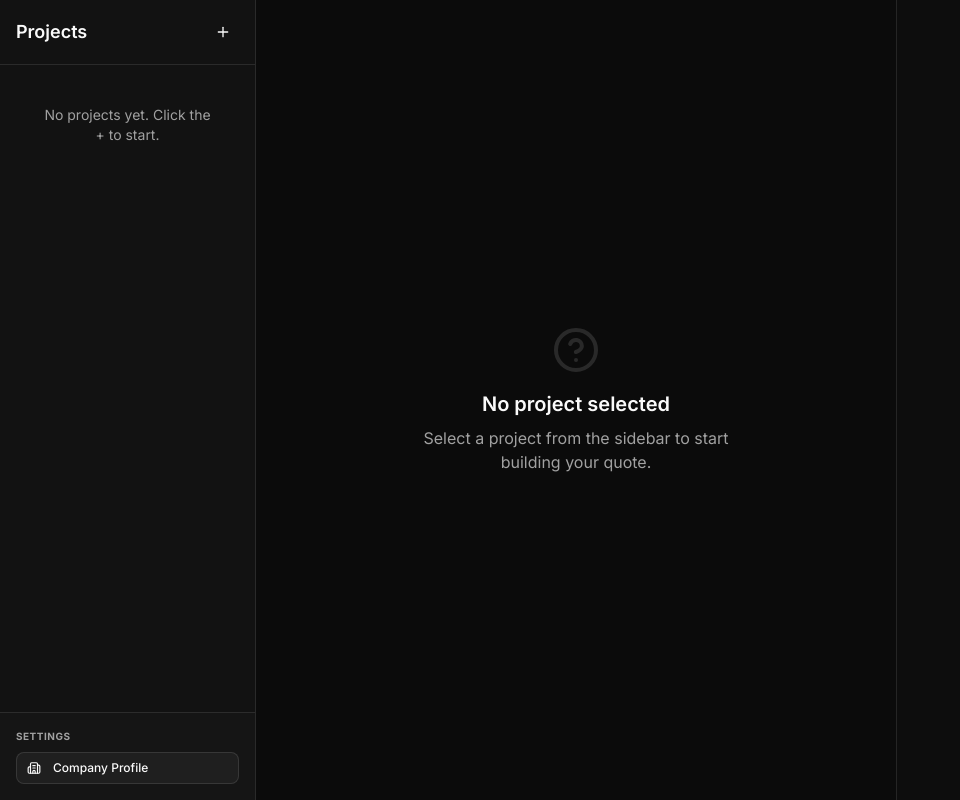
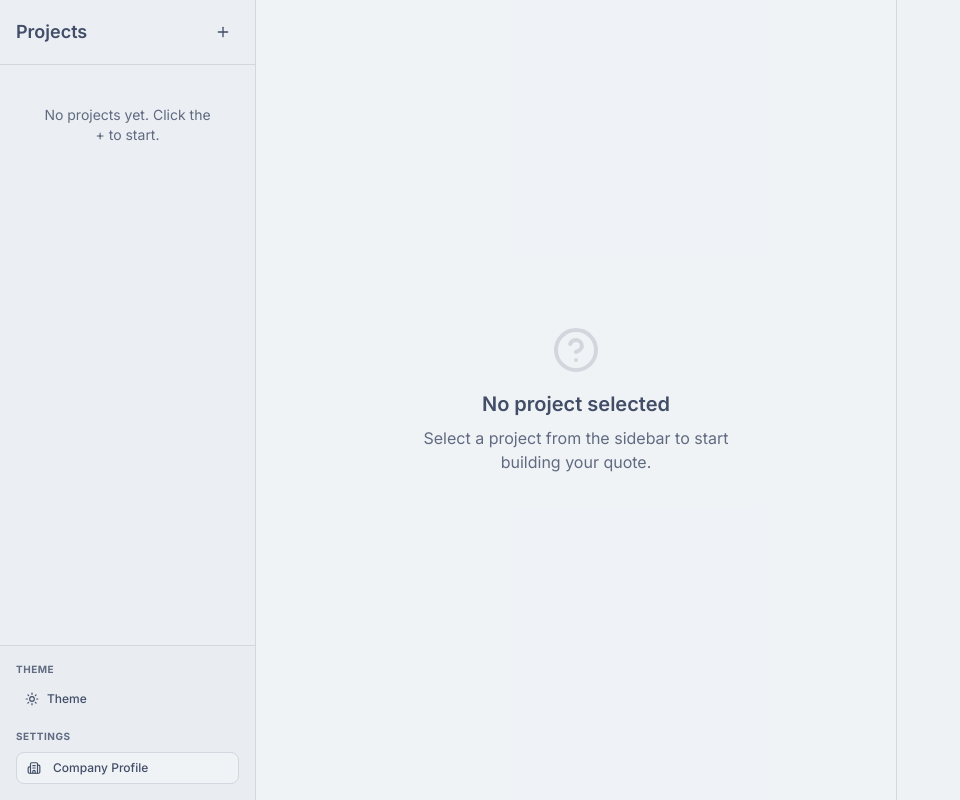
Before and after one commit to AlbertTheGr8r/quotable, a Next.js app: page / in a window 1280 px wide. Shown: the whole page, without its empty margins (0-960 px from the left). Built offline with nearby package versions, Linux system fonts and the light colour scheme; what @react-pdf/renderer would draw is missing.

Commit message:
Updated site theme

```diff
--- a/package.json
+++ b/package.json
@@ -22,6 +22,7 @@
     "lucide-react": "^1.11.0",
     "nanoid": "^5.1.9",
     "next": "16.2.4",
+    "next-themes": "^0.4.6",
     "react": "19.2.4",
     "react-dom": "19.2.4",
     "shadcn": "^4.5.0",
--- a/src/app/globals.css
+++ b/src/app/globals.css
@@ -58,81 +58,97 @@
 }
 
 :root {
-  --background: oklch(1 0 0);
-  --foreground: oklch(0.145 0 0);
-  --card: oklch(1 0 0);
-  --card-foreground: oklch(0.145 0 0);
-  --popover: oklch(1 0 0);
-  --popover-foreground: oklch(0.145 0 0);
-  --primary: oklch(0.205 0 0);
-  --primary-foreground: oklch(0.985 0 0);
-  --secondary: oklch(0.97 0 0);
-  --secondary-foreground: oklch(0.205 0 0);
-  --muted: oklch(0.97 0 0);
-  --muted-foreground: oklch(0.556 0 0);
-  --accent: oklch(0.97 0 0);
-  --accent-foreground: oklch(0.205 0 0);
-  --destructive: oklch(0.577 0.245 27.325);
-  --border: oklch(0.922 0 0);
-  --input: oklch(0.922 0 0);
-  --ring: oklch(0.708 0 0);
-  --chart-1: oklch(0.87 0 0);
-  --chart-2: oklch(0.556 0 0);
-  --chart-3: oklch(0.439 0 0);
-  --chart-4: oklch(0.371 0 0);
-  --chart-5: oklch(0.269 0 0);
+  --background: oklch(96.35% 0.005 247.93);
+  --foreground: oklch(42.48% 0.046 264.44);
+  --card: oklch(96.35% 0.005 247.93);
+  --card-foreground: oklch(42.48% 0.046 264.44);
+  --popover: oklch(96.35% 0.005 247.93);
+  --popover-foreground: oklch(42.48% 0.046 264.44);
+  --primary: oklch(66.45% 0.106 193.38);
+  --primary-foreground: oklch(96.35% 0.005 247.93);
+  --secondary: oklch(91.56% 0.01 255);
+  --secondary-foreground: oklch(42.48% 0.046 264.44);
+  --muted: oklch(91.56% 0.01 255);
+  --muted-foreground: oklch(52.48% 0.036 264.44);
+  --accent: oklch(91.56% 0.01 255);
+  --accent-foreground: oklch(42.48% 0.046 264.44);
+  --destructive: oklch(60.15% 0.181 20.37);
+  --destructive-foreground: oklch(96.35% 0.005 247.93);
+  --border: oklch(87.96% 0.013 255);
+  --input: oklch(87.96% 0.013 255);
+  --ring: oklch(42.48% 0.046 264.44);
+  --chart-1: oklch(60.15% 0.181 20.37);
+  --chart-2: oklch(66.45% 0.106 193.38);
+  --chart-3: oklch(61.34% 0.153 251.35);
+  --chart-4: oklch(79.08% 0.133 85.98);
+  --chart-5: oklch(67.43% 0.151 144.13);
   --radius: 0.625rem;
-  --sidebar: oklch(0.985 0 0);
-  --sidebar-foreground: oklch(0.145 0 0);
-  --sidebar-primary: oklch(0.205 0 0);
-  --sidebar-primary-foreground: oklch(0.985 0 0);
-  --sidebar-accent: oklch(0.97 0 0);
-  --sidebar-accent-foreground: oklch(0.205 0 0);
-  --sidebar-border: oklch(0.922 0 0);
-  --sidebar-ring: oklch(0.708 0 0);
+  --sidebar: oklch(98.5% 0 0);
+  --sidebar-foreground: oklch(42.48% 0.046 264.44);
+  --sidebar-primary: oklch(66.45% 0.106 193.38);
+  --sidebar-primary-foreground: oklch(96.35% 0.005 247.93);
+  --sidebar-accent: oklch(91.56% 0.01 255);
+  --sidebar-accent-foreground: oklch(66.45% 0.106 193.38);
+  --sidebar-border: oklch(87.96% 0.013 255);
+  --sidebar-ring: oklch(42.48% 0.046 264.44);
 
-  --success: oklch(0.627 0.194 149.214);
-  --success-foreground: oklch(0.985 0 0);
-  --warning: oklch(0.641 0.177 45.42);
-  --warning-foreground: oklch(0.145 0 0);
-  --caution: oklch(0.831 0.148 76.04);
-  --caution-foreground: oklch(0.145 0 0);
-  --info: oklch(0.488 0.243 264.376);
-  --info-foreground: oklch(0.985 0 0);
+  --success: oklch(67.43% 0.151 144.13);
+  --success-foreground: oklch(96.35% 0.005 247.93);
+  --warning: oklch(79.08% 0.133 85.98);
+  --warning-foreground: oklch(42.48% 0.046 264.44);
+  --caution: oklch(74.62% 0.154 44.8);
+  --caution-foreground: oklch(42.48% 0.046 264.44);
+  --info: oklch(61.34% 0.153 251.35);
+  --info-foreground: oklch(96.35% 0.005 247.93);
 }
 
 .dark {
-  --background: oklch(0.145 0 0);
-  --foreground: oklch(0.985 0 0);
-  --card: oklch(0.205 0 0);
-  --card-foreground: oklch(0.985 0 0);
-  --popover: oklch(0.205 0 0);
-  --popover-foreground: oklch(0.985 0 0);
-  --primary: oklch(0.922 0 0);
-  --primary-foreground: oklch(0.205 0 0);
-  --secondary: oklch(0.269 0 0);
-  --secondary-foreground: oklch(0.985 0 0);
-  --muted: oklch(0.269 0 0);
-  --muted-foreground: oklch(0.708 0 0);
-  --accent: oklch(0.269 0 0);
-  --accent-foreground: oklch(0.985 0 0);
-  --destructive: oklch(0.704 0.191 22.216);
-  --border: oklch(1 0 0 / 10%);
-  --input: oklch(1 0 0 / 15%);
-  --ring: oklch(0.556 0 0);
-  --chart-1: oklch(0.87 0 0);
-  --chart-2: oklch(0.556 0 0);
-  --chart-3: oklch(0.439 0 0);
-  --chart-4: oklch(0.371 0 0);
-  --chart-5: oklch(0.269 0 0);
-  --sidebar: oklch(0.205 0 0);
-  --sidebar-foreground: oklch(0.985 0 0);
-  --sidebar-primary: oklch(0.488 0.243 264.376);
-  --sidebar-primary-foreground: oklch(0.985 0 0);
-  --sidebar-accent: oklch(0.269 0 0);
-  --sidebar-accent-foreground: oklch(0.985 0 0);
-  --sidebar-border: oklch(1 0 0 / 10%);
-  --sidebar-ring: oklch(0.556 0 0);
+  --background: oklch(24.01% 0.035 274.32);
+  --foreground: oklch(86.29% 0.027 248.65);
+  --card: oklch(24.01% 0.035 274.32);
+  --card-foreground: oklch(86.29% 0.027 248.65);
+  --popover: oklch(24.01% 0.035 274.32);
+  --popover-foreground: oklch(86.29% 0.027 248.65);
+  --primary: oklch(88.42% 0.1 190.58);
+  --primary-foreground: oklch(24.01% 0.035 274.32);
+  --secondary: oklch(29.17% 0.038 273.69);
+  --secondary-foreground: oklch(86.29% 0.027 248.65);
+  --muted: oklch(29.17% 0.038 273.69);
+  --muted-foreground: oklch(76.29% 0.02 248.65);
+  --accent: oklch(29.17% 0.038 273.69);
+  --accent-foreground: oklch(86.29% 0.027 248.65);
+  --destructive: oklch(70.21% 0.153 15.69);
+  --destructive-foreground: oklch(24.01% 0.035 274.32);
+  --border: oklch(34.22% 0.041 273.49);
+  --input: oklch(34.22% 0.041 273.49);
+  --ring: oklch(86.29% 0.027 248.65);
+  --chart-1: oklch(70.21% 0.153 15.69);
+  --chart-2: oklch(88.42% 0.1 190.58);
+  --chart-3: oklch(75.29% 0.111 260.67);
+  --chart-4: oklch(89.82% 0.106 90.52);
+  --chart-5: oklch(84.71% 0.141 145.45);
+  --sidebar: oklch(24.01% 0.035 274.32);
+  --sidebar-foreground: oklch(86.29% 0.027 248.65);
+  --sidebar-primary: oklch(75.29% 0.111 260.67);
+  --sidebar-primary-foreground: oklch(86.29% 0.027 248.65);
+  --sidebar-accent: oklch(29.17% 0.038 273.69);
+  --sidebar-accent-foreground: oklch(86.29% 0.027 248.65);
+  --sidebar-border: oklch(34.22% 0.041 273.49);
+  --sidebar-ring: oklch(86.29% 0.027 248.65);
+}
+
+/* Theme transitions for dark mode */
+* {
+  transition-property: background-color, border-color, color, fill, stroke;
+  transition-timing-function: cubic-bezier(0.4, 0, 0.2, 1);
+  transition-duration: 300ms;
+}
+
+/* Respect reduced motion preferences */
+@media (prefers-reduced-motion: reduce) {
+  * {
+    transition-duration: 0ms;
+  }
 }
 
 @layer base {
--- a/src/app/layout.tsx
+++ b/src/app/layout.tsx
@@ -1,5 +1,6 @@
 import type { Metadata, Viewport } from "next";
 import { Inter } from "next/font/google";
+import { ThemeProvider } from "@/components/layout/ThemeProvider";
 import "./globals.css";
 
 const inter = Inter({
@@ -33,9 +34,11 @@ export default function RootLayout({
   children: React.ReactNode;
 }>) {
   return (
-    <html lang="en" className="dark">
+    <html lang="en" suppressHydrationWarning>
       <body className={`${inter.variable} font-sans antialiased bg-background text-foreground min-h-screen`}>
-        {children}
+        <ThemeProvider attribute="class" defaultTheme="system" enableSystem disableTransitionOnChange>
+          {children}
+        </ThemeProvider>
       </body>
     </html>
   );
--- a/src/components/layout/ProjectSidebar.tsx
+++ b/src/components/layout/ProjectSidebar.tsx
@@ -12,6 +12,7 @@ import { ScrollArea } from "@/components/ui/scroll-area";
 import { cn } from "@/lib/utils";
 import { useProjectStore } from "@/stores/project-store";
 import { CompanyProfileDialog } from "./CompanyProfileDialog";
+import { ThemeToggle } from "./ThemeToggle";
 
 export function ProjectSidebar() {
   const { projects, activeProjectId, actions } = useProjectStore();
@@ -103,9 +104,15 @@ export function ProjectSidebar() {
         </div>
       </ScrollArea>
 
-      <div className="p-4 border-t bg-muted/20">
-        <div className="text-[10px] uppercase font-bold text-muted-foreground tracking-wider mb-2">Settings</div>
-        <CompanyProfileDialog />
+      <div className="p-4 border-t bg-muted/20 space-y-4">
+        <div>
+          <div className="text-[10px] uppercase font-bold text-muted-foreground tracking-wider mb-2">Theme</div>
+          <ThemeToggle />
+        </div>
+        <div>
+          <div className="text-[10px] uppercase font-bold text-muted-foreground tracking-wider mb-2">Settings</div>
+          <CompanyProfileDialog />
+        </div>
       </div>
     </div>
   );
--- /dev/null
+++ b/src/components/layout/ThemeProvider.tsx
@@ -0,0 +1,7 @@
+"use client";
+import type { ThemeProviderProps } from "next-themes";
+import { ThemeProvider as NextThemesProvider } from "next-themes";
+
+export function ThemeProvider({ children, ...props }: ThemeProviderProps) {
+  return <NextThemesProvider {...props}>{children}</NextThemesProvider>;
+}
--- /dev/null
+++ b/src/components/layout/ThemeToggle.tsx
@@ -0,0 +1,43 @@
+"use client";
+
+import { Monitor, Moon, Sun } from "lucide-react";
+import { useTheme } from "next-themes";
+import { Button } from "@/components/ui/button";
+import {
+  DropdownMenu,
+  DropdownMenuContent,
+  DropdownMenuItem,
+  DropdownMenuTrigger,
+} from "@/components/ui/dropdown-menu";
+
+export function ThemeToggle() {
+  const { setTheme } = useTheme();
+
+  return (
+    <DropdownMenu>
+      <DropdownMenuTrigger
+        render={
+          <Button variant="ghost" size="sm" className="w-full justify-start gap-2 px-2">
+            <Sun className="h-4 w-4 rotate-0 scale-100 transition-all dark:-rotate-90 dark:scale-0" />
+            <Moon className="absolute h-4 w-4 rotate-90 scale-0 transition-all dark:rotate-0 dark:scale-100" />
+            <span className="text-xs font-medium">Theme</span>
+          </Button>
+        }
+      />
+      <DropdownMenuContent align="end" className="w-32">
+        <DropdownMenuItem onClick={() => setTheme("light")}>
+          <Sun className="mr-2 h-4 w-4" />
+          <span>Light</span>
+        </DropdownMenuItem>
+        <DropdownMenuItem onClick={() => setTheme("dark")}>
+          <Moon className="mr-2 h-4 w-4" />
+          <span>Dark</span>
+        </DropdownMenuItem>
+        <DropdownMenuItem onClick={() => setTheme("system")}>
+          <Monitor className="mr-2 h-4 w-4" />
+          <span>System</span>
+        </DropdownMenuItem>
+      </DropdownMenuContent>
+    </DropdownMenu>
+  );
+}
--- a/src/components/ui/label.tsx
+++ b/src/components/ui/label.tsx
@@ -6,7 +6,7 @@ import { cn } from "@/lib/utils";
 
 function Label({ className, ...props }: React.ComponentProps<"label">) {
   return (
-// biome-ignore lint/a11y/noLabelWithoutControl: This is a reusable shadcn component
+    // biome-ignore lint/a11y/noLabelWithoutControl: This is a reusable shadcn component
     <label
       data-slot="label"
       className={cn(
```
Also changed, not shown: 2 other files (tests, documents, lock files or other folders).
